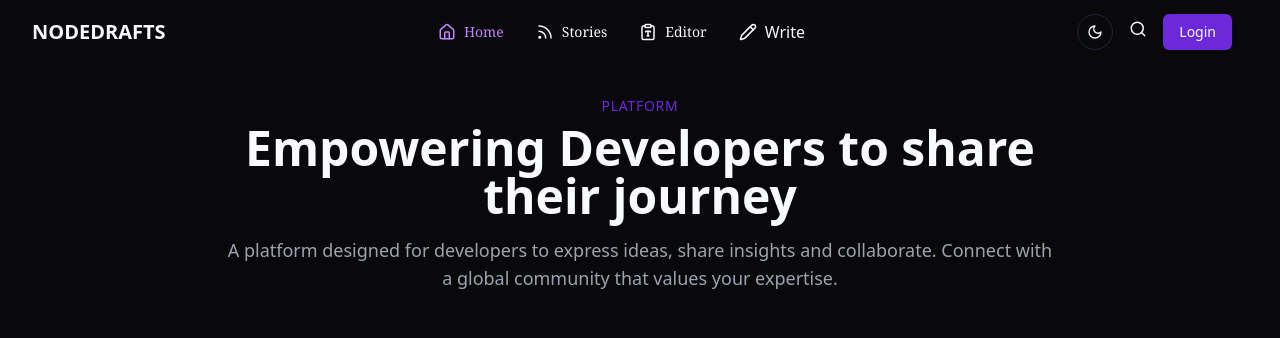
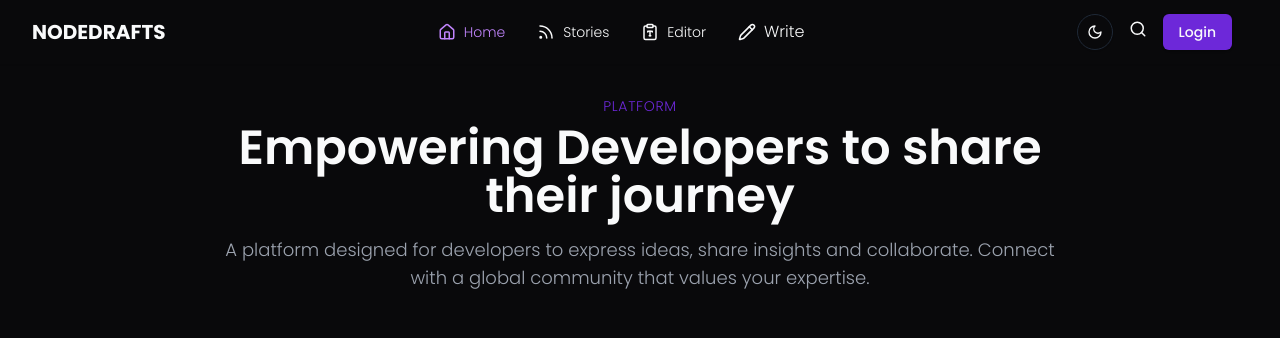
Before and after one commit to NIKHILENIGMA/Code-Mingle-blog, a React (Vite) app in the folder Frontend/: page / in a window 1280 px wide. Shown: the top 338 px of the page. Built offline with nearby package versions, Linux system fonts and the light colour scheme; no server answers; grey boxes are pictures that could not be loaded; what @tiptap/extension-color, tiptap-extension-global-drag-handle would draw is missing.

Commit message:
style: Update global font settings and add commented styles for TipTap code blocks

```diff
--- a/Frontend/src/index.css
+++ b/Frontend/src/index.css
@@ -1,6 +1,12 @@
 @tailwind base;
 @tailwind components;
 @tailwind utilities;
+
+* {
+  font-family: 'Poppins', sans-serif;
+  font-weight: 300;
+}
+
 
 .poppins-thin {
   font-family: "Poppins", sans-serif;
@@ -190,6 +196,14 @@
   margin: 1rem 0; /* 48px */
 }
 
+/* .tiptap code {
+  background: #7c3aed1a;
+  border-radius: 0.5rem;
+  color: #fafafa;
+  font-family: 'JetBrainsMono', monospace;
+  padding: 0.5rem 1rem;
+} */
+
 .tiptap pre {
   background: #111;
   border-radius: 0.5rem;
```
